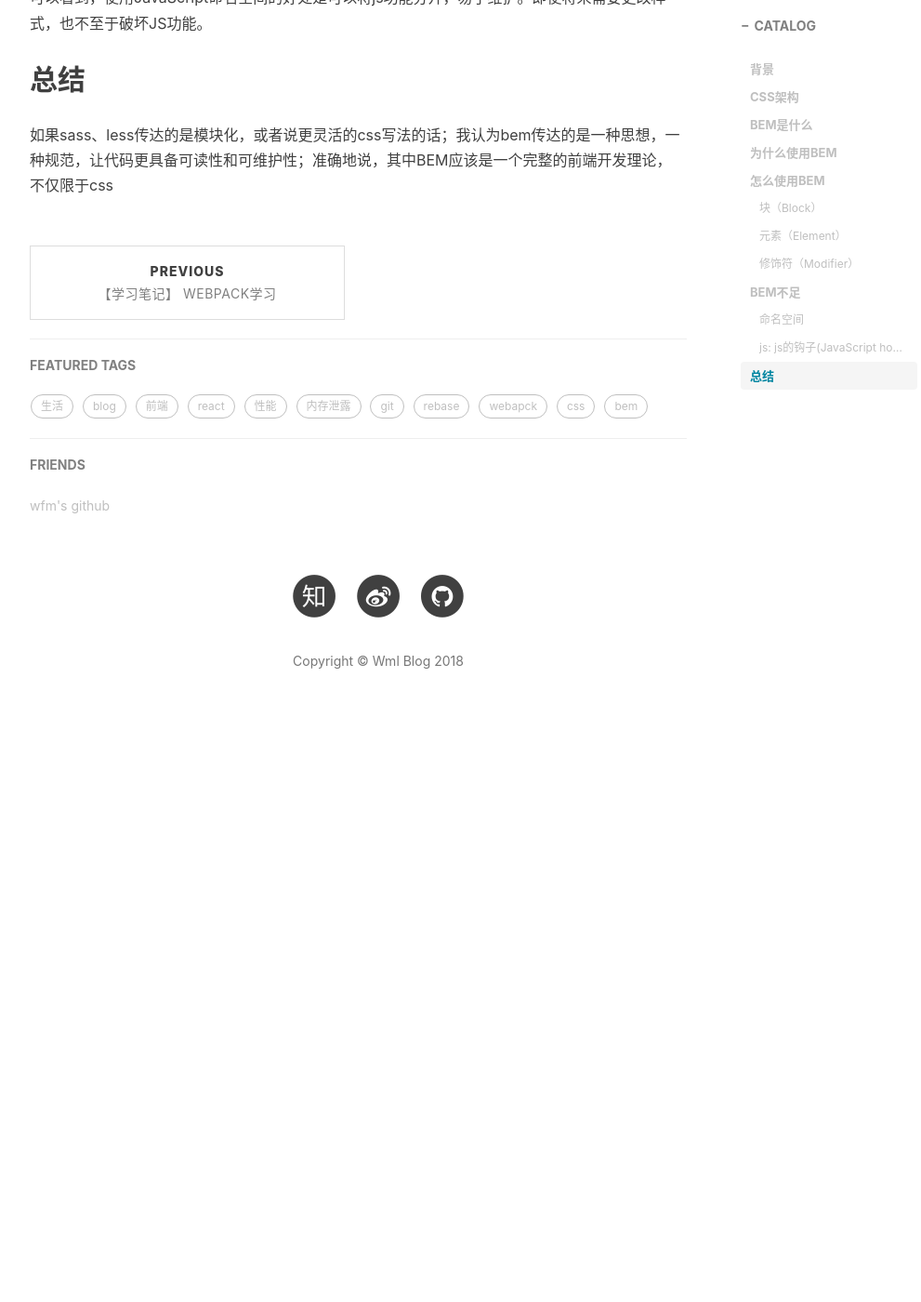
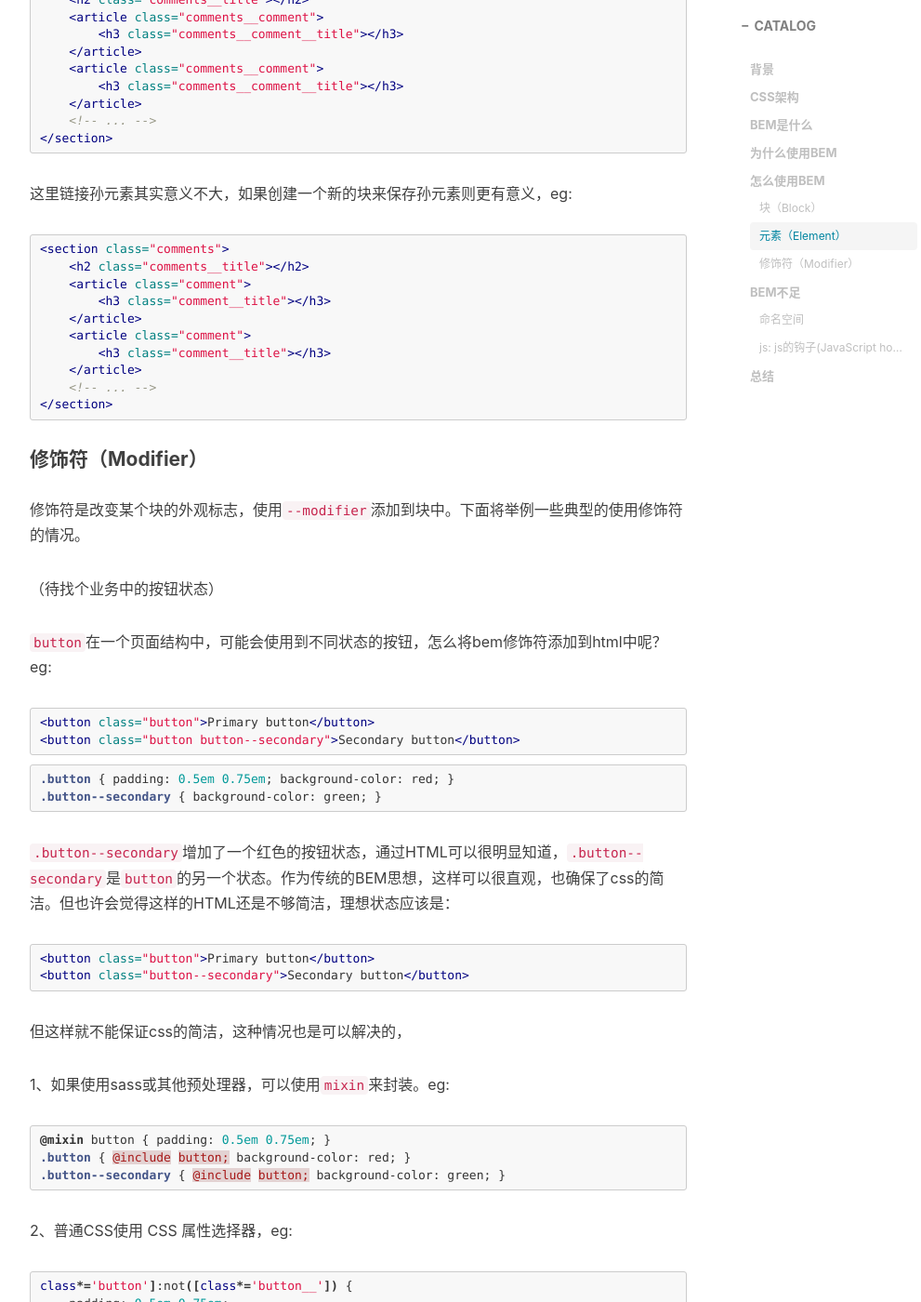
Before and after one commit to wumeilian/wumeilian.github.io, a Jekyll site: the page built from _posts/2018-09-18-bem-share.md, in a window 1280 px wide and 1400 px high, scrolled down 5116 px. Shown: the whole window at 93% size, without its empty margins (233-1224 px from the left). Built offline with Jekyll 4.4.1, drawn with Linux system fonts in a browser that asks for light colours; nearby versions of some CDN libraries; comment, search, counter and statistics services are not loaded; before the commit the page ends 5904 px from its top, so only the background shows below that; some of the changed text lies outside the part shown.

Commit message:
继续补充bem文章

````diff
--- a/_posts/2018-09-18-bem-share.md
+++ b/_posts/2018-09-18-bem-share.md
@@ -14,7 +14,7 @@ tags:
 
 ## 背景
 
-![bem](/img/bem/1.png)
+![bem](/img/bem/1-1.jpg)
 
 是否有被css支配过的恐惧？
 
@@ -32,9 +32,19 @@ css的编写很容易，但在大规模网站开发的时候，经常发现花
 尤为重要。当前较为普遍的几种框架BEM、OOCSS、 SMACSS。
 
 OOCSS（Object Oriented CSS）即：面向对象的css，其主要原则是：
-> 分离结构和主题
->
+> 分离结构和主题 <br/>
 > 分离容器和内容
+
+（待补充例子）
+
+SMACSS（Scalable & Modular Architecture for CSS）,即css的可拓展和模块化架构。
+> 为css分类 <br/>
+> 命名规则 <br/>
+> 最小化适配深度
+
+（待补充例子）
+
+BEM，则是本篇文章主要讲述的内容，将在以下部分详述~
 
 ## BEM是什么
 
@@ -94,25 +104,120 @@ BEM是由Yandex团队（俄罗斯最著名的互联网企业，旗下Yandex浏
     </div>
 ```
 
-以上命名方式，不论是在HTML还是在CSS中都能立即分辨出`list__img` `list__info`是`list`的子节点。
-
-可以看出BEM元素有两个优点 ：
+以上命名方式，不论是在HTML还是在CSS中都能立即分辨出`list__img` `list__info`是`list`的子节点。BEM元素的两个特点即是：
 
 * 让css的优先级保持相对扁平
 * 可以知道哪些东西是一个子元素、
 
-值得注意的是，随着HTML结构的复杂度增加，页面也不仅仅只是元素和子元素的关系，还有孙元素，甚至于曾孙元素，对于此类元素不要链式命名BEM元素，eg `.form__row__input`，形如这样的冗长的链式命名是不合适的.
+值得注意的是，随着HTML结构的复杂度增加，页面也不仅仅只是元素和子元素的关系，还有孙元素，甚至于曾孙元素，对于此类元素不要链式命名BEM元素，eg `.form__row__input`，形如这样的冗长的链式命名是不合适的。所以通过：
 
-避免链式命名方法：
+* 只把子孙元素链接到有意义的块；
+* 创建新的块来保存元素
 
-* 只把子元素链接到有意义的块；
-* 创建新的块来保存元素
+这两个方法来避免链式命名。举个栗子，形如上图的页面结构，整体是一个列表，所以实际操作中，dom结构要比上面的更为复杂。eg:
+
+```html
+    <div class="block">
+        <ul class="block__list">
+            <li class="block__item">
+                <!-- dom -->
+            </li>
+        </ul>
+    </div>
+```
+
+上述代码中，`.block__list`是`.block`的子元素，而`.block__item`是`.block`的孙元素，或者说是`.block__list`的子元素，要避免链式命名，这个结构中没有其他冲突元素，所以可以自己直接将他们当成`.block`的子元素，即把`.block__item`链接到`.block`上，形成一个有意义的组件。
+
+又形如像这样的一个dom结构，
+
+```html
+<section class="comments">
+    <h2 class="comments__title"></h2>
+    <article class="comments__comment">
+        <h3 class="comments__comment__title"></h3>
+    </article>
+    <article class="comments__comment">
+        <h3 class="comments__comment__title"></h3>
+    </article>
+    <!-- ... -->
+</section>
+```
+
+这里链接孙元素其实意义不大，如果创建一个新的块来保存孙元素则更有意义，eg:
+
+```html
+<section class="comments">
+    <h2 class="comments__title"></h2>
+    <article class="comment">
+        <h3 class="comment__title"></h3>
+    </article>
+    <article class="comment">
+        <h3 class="comment__title"></h3>
+    </article>
+    <!-- ... -->
+</section>
+```
 
 #### 修饰符（Modifier）
 
+修饰符是改变某个块的外观标志，使用`--modifier`添加到块中。下面将举例一些典型的使用修饰符的情况。
+
+（待找个业务中的按钮状态）
+
+`button`在一个页面结构中，可能会使用到不同状态的按钮，怎么将bem修饰符添加到html中呢？eg:
+
+```html
+<button class="button">Primary button</button>
+<button class="button button--secondary">Secondary button</button>
+```
+
+```css
+.button { padding: 0.5em 0.75em; background-color: red; }
+.button--secondary { background-color: green; }
+```
+
+`.button--secondary`增加了一个红色的按钮状态，通过HTML可以很明显知道，`.button--secondary`是`button`的另一个状态。作为传统的BEM思想，这样可以很直观，也确保了css的简洁。但也许会觉得这样的HTML还是不够简洁，理想状态应该是：
+
+```html
+<button class="button">Primary button</button>
+<button class="button--secondary">Secondary button</button>
+```
+
+但这样就不能保证css的简洁，这种情况也是可以解决的，
+
+1、如果使用sass或其他预处理器，可以使用`mixin`来封装。eg:
+
+``` css
+@mixin button { padding: 0.5em 0.75em; }
+.button { @include button; background-color: red; }
+.button--secondary { @include button; background-color: green; }
+```
+
+2、普通CSS使用 CSS 属性选择器，eg:
+
+```css
+class*='button']:not([class*='button__']) {
+    padding: 0.5em 0.75em;
+}
+```
+
+以上两种方法并不是必须的，完全可以就使用传统BEM的命名方式。
+
 ## BEM不足
 
+了解完以上BEM的相关知识以后，你会发现，其实bem极大的提高了阅读性和降低维护成本，但是同时应该也会有一些疑问；
+
+该如何自定义更具有意义的块呢？
+
+如何管理块与块之前的关系呢？
+
+该如何确保class类是否使用了JavaScript呢？
+
+前面了解了SMACSS，是否有发现它所涉及的命名规则正好能比较恰当的解决上述问题？这就是命名空间。
+
 #### 命名空间
+
+如果有留心的话，会发现不同网站会有不同的对命名空间的定义，也代表了不同的含义，以下列表是节选了我觉得比较合理并能大部分解决现有业务的列表。
 
 命名空间列表：
 
@@ -136,6 +240,8 @@ javascript钩子（.js）表示对象/组件是否需要JavaScript；
 
 可以看到，使用JavaScript命名空间的好处是可以将js功能分开，易于维护。即使将来需要更改样式，也不至于破坏JS功能。
 
+（其他例子待补充==）
+
 ## 总结
 
 如果sass、less传达的是模块化，或者说更灵活的css写法的话；我认为bem传达的是一种思想，一种规范，让代码更具备可读性和可维护性；准确地说，其中BEM应该是一个完整的前端开发理论，不仅限于css
````
Also changed, not shown: other parts of _posts/2018-09-18-bem-share.md (+0 -1 lines), img/bem/1-1.jpg (added).
